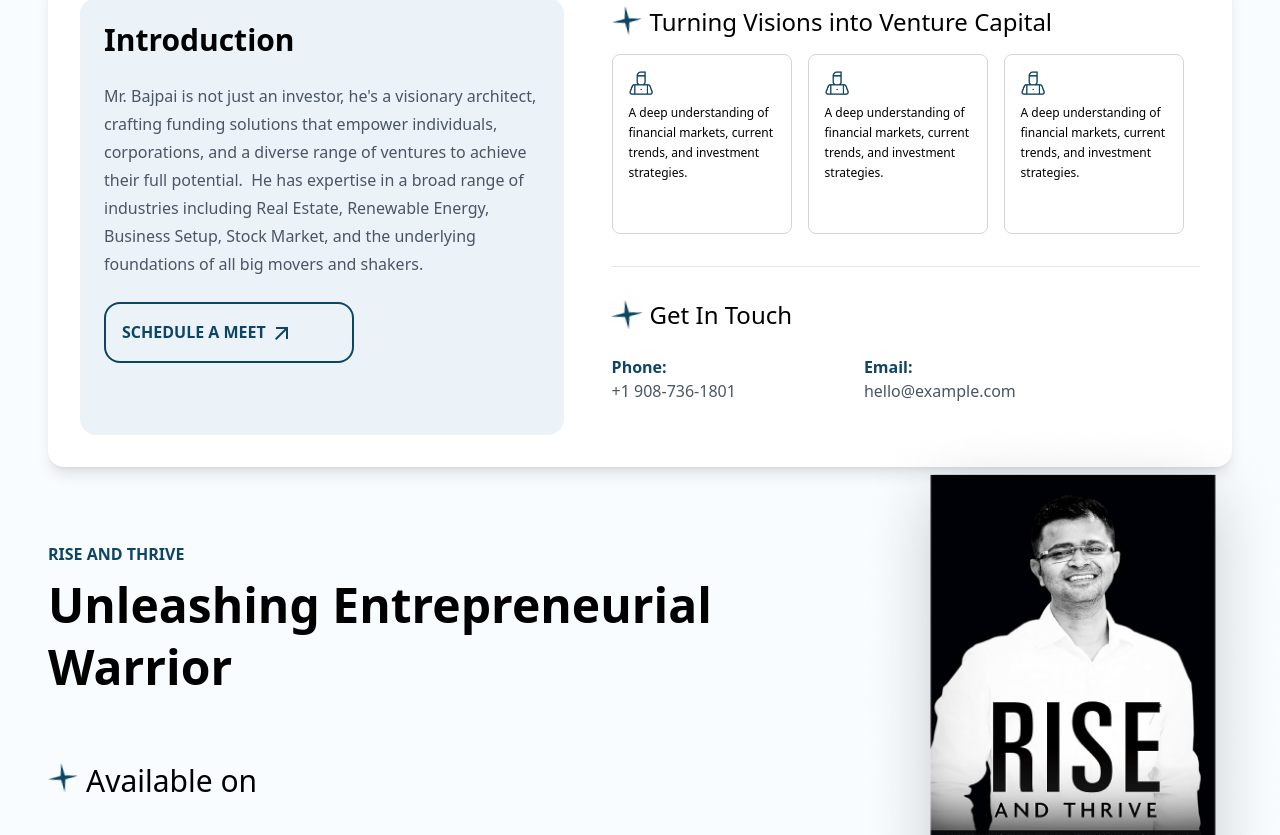
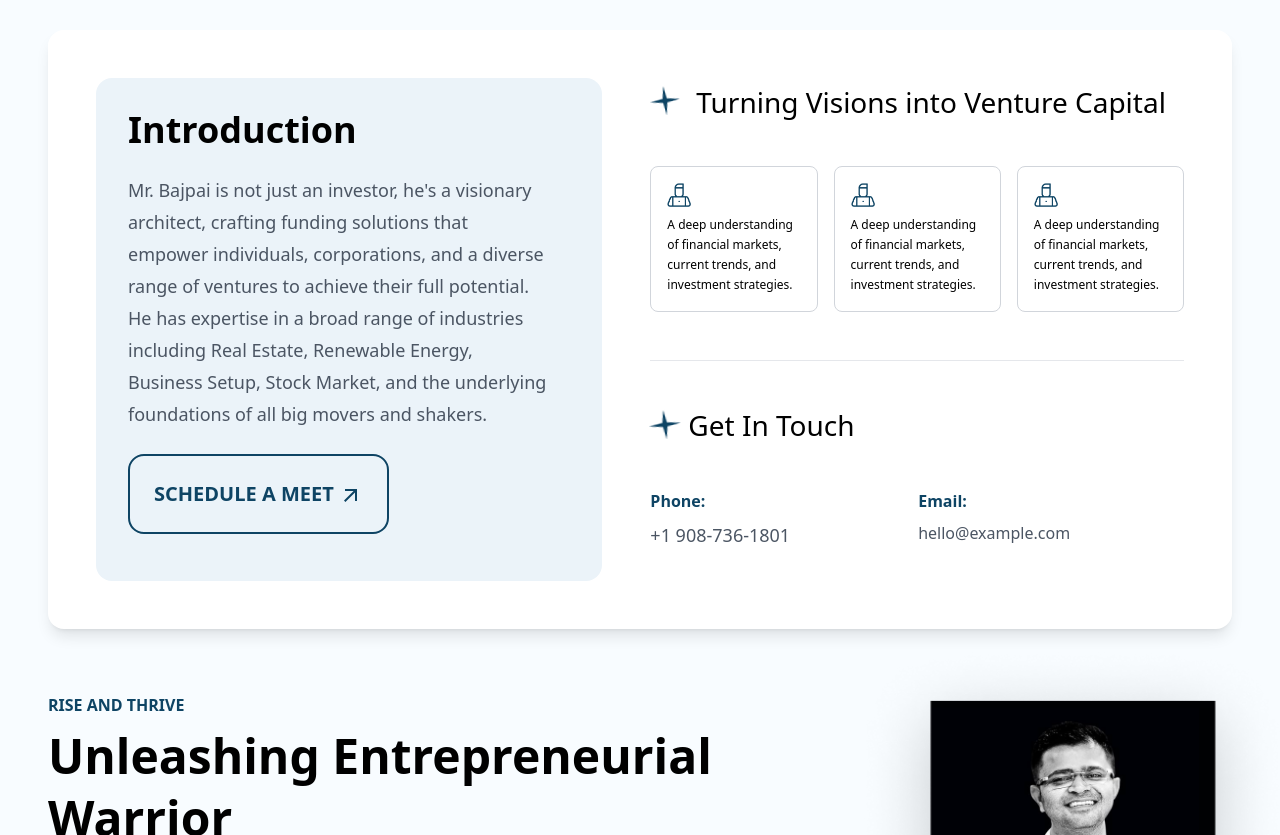
Before and after one commit to rkcoola792/Dubai, a React (Vite) app: page / in a window 1280 px wide. Shown: the part 3405-4240 px from the top of the page. Built offline with nearby package versions, Linux system fonts and the light colour scheme.

Commit message:
section 4 completed for 2xl devics

```diff
--- a/src/components/Homepage/Section4.jsx
+++ b/src/components/Homepage/Section4.jsx
@@ -8,8 +8,8 @@ import { motion } from "framer-motion";
 
 const Section4 = () => {
   return (
-    <div className="section-4  2xl:px-12 flex flex-col gap-12 my-16 relative px-4  sm:px-12   bg-[#F8FCFF] pt-6 justify-center items-center md:justify-normal ">
-    <div className="max-w-[1440px] mx-auto">
+    <div className="section-4  2xl:px-12  my-16 relative px-4  sm:px-12   bg-[#F8FCFF] pt-6 justify-center items-center md:justify-normal  ">
+    <div className="max-w-[1440px] mx-auto flex flex-col gap-16">
 
 
       <div className="absolute w-12 ">
@@ -21,15 +21,15 @@ const Section4 = () => {
           subheading="Funding Guru Subodh Bajpai."
         ></Heading>
       </div>
-      <div className="bottom lg:flex gap-12  bg-white z-[50] rounded-2xl  shadow-lg md:p-8 p-8 ">
+      <div className="bottom lg:flex gap-12  bg-white z-[50] rounded-2xl  shadow-lg md:p-12 p-8  2xl:p-16">
         <motion.div
-          className="left lg:w-[45%] bg-[#EBF3F9] p-6 flex flex-col gap-6 rounded-2xl"
+          className="left lg:w-[35rem]   bg-[#EBF3F9] p-8 2xl:p-12 flex flex-col gap-6 rounded-2xl"
           initial={{ scale: 0.5 }}
           whileInView={{ scale: 1 }}
           transition={{ duration: 0.5 }}
         >
-          <h3 className="text-3xl font-semibold">Introduction</h3>
-          <p className="text-gray-600 leading-7">
+          <h3 className="text-4xl font-semibold 2xl:text-5xl">Introduction</h3>
+          <p className="text-gray-600 leading-8 text-lg 2xl:text-xl 2xl:leading-10 w-[95%] ">
             Mr. Bajpai is not just an investor, he's a visionary architect,
             crafting funding solutions that empower individuals, corporations,
             and a diverse range of ventures to achieve their full potential.  He
@@ -37,7 +37,7 @@ const Section4 = () => {
             Renewable Energy, Business Setup, Stock Market, and the underlying
             foundations of all big movers and shakers.
           </p>
-          <h3 className="uppercase  border-mainBlue border-2 p-4 rounded-2xl w-[250px] sm:w-[250px] text-mainBlue font-semibold cursor-pointer hover:bg-mainBlue hover:text-white transition duration-200 ease-linear hover:ease-linear">
+          <h3 className="uppercase  border-mainBlue border-2 p-6 text-xl  rounded-2xl  w-fit text-mainBlue font-semibold cursor-pointer hover:bg-mainBlue hover:text-white transition duration-200 ease-linear hover:ease-linear">
             {" "}
             Schedule a meet{" "}
             <span>
@@ -45,10 +45,10 @@ const Section4 = () => {
             </span>
           </h3>
         </motion.div>
-        <div className="right lg:w-[55%] flex flex-col mt-4 lg:mt-0 ">
-          <div className="top flex  flex-col gap-4">
+        <div className="right lg:w-[55%] flex flex-col gap-4 2xl:gap-8 mt-4 lg:mt-0 ">
+          <div className="top flex  flex-col gap-12">
             <motion.div
-              className="heading flex gap-2 md:mt-2 mt-6"
+              className="heading flex gap-4 md:mt-2 mt-6"
               initial={{ y: 75, opacity: 0 }}
               whileInView={{ y: 0, opacity: 1 }}
               transition={{ duration: 0.5 }}
@@ -56,7 +56,7 @@ const Section4 = () => {
               <motion.div className="mt-2 md:mt-0">
                 <SmallStar></SmallStar>
               </motion.div>
-              <motion.h2 className="text-2xl  ">
+              <motion.h2 className="text-2xl lg:text-[28px] ">
                 Turning Visions into Venture Capital
               </motion.h2>
             </motion.div>
@@ -69,21 +69,21 @@ const Section4 = () => {
           <hr className="mt-8" />
           <div className="bottom">
             <motion.div
-              className="heading flex flex-col gap-6 my-8"
+              className="heading flex flex-col gap-12 my-8"
               initial={{ y: 75, opacity: 0 }}
               whileInView={{ y: 0, opacity: 1 }}
               transition={{ duration: 0.5 }}
             >
               <div className="flex gap-2 ">
                 <SmallStar></SmallStar>
-                <h2 className="text-2xl">Get In Touch</h2>
+                <h2 className="text-2xl lg:text-[28px]">Get In Touch</h2>
               </div>
               <div className="contacts md:flex-row flex flex-col gap-4  md:gap-32">
-                <div className="phone flex flex-col">
-                  <h3 className="text-mainBlue font-semibold"> Phone:</h3>
-                  <p className="text-gray-600">+1 908-736-1801</p>
+                <div className="phone flex flex-col 2xl:text-2xl gap-2">
+                  <h3 className="text-mainBlue font-semibold "> Phone:</h3>
+                  <p className="text-gray-600 text-lg">+1 908-736-1801</p>
                 </div>
-                <div className="email flex flex-col">
+                <div className="email flex flex-col  2xl:text-2xl gap-2 ">
                   <h3 className="text-mainBlue font-semibold"> Email:</h3>
                   <p className="text-gray-600">hello@example.com</p>
                 </div>
@@ -92,7 +92,7 @@ const Section4 = () => {
           </div>
         </div>
       </div>
-      <div className="book-part md:flex-row flex flex-col  justify-between items-center">
+      <div className="book-part md:flex-row flex flex-col  justify-between items-start">
         <div className="left flex flex-col md:text-left text-center gap-6 sm:gap-16">
           <motion.div
             className="headings flex flex-col gap-2"
@@ -133,7 +133,7 @@ const Section4 = () => {
           whileInView={{ y: 0, opacity: 1 }}
           transition={{ duration: 1 }}
         >
-          <div className="book-image sm:w-[500px] -ml-10 md:-mt-12 md:-mr-16 flex justify-center  ">
+          <div className="book-image sm:w-[500px]  -ml-10 md:-mt-12 md:-mr-16 flex justify-center  ">
             <img src="/book.png" alt="rise and thrive" className="object-cover " />
           </div>
         </motion.div>
--- a/src/components/Homepage/Section4Component.jsx
+++ b/src/components/Homepage/Section4Component.jsx
@@ -4,7 +4,7 @@ import React from 'react'
 const Section4Component = ({icon,heading}) => {
   return (
     <motion.div
-      className="lg:w-[180px] lg:h-[180px] border border-gray-300 bg-white rounded-lg flex flex-col gap-2 py-4 px-4  cursor-pointer z-50 "
+      className="  border border-gray-300 bg-white rounded-lg flex flex-col gap-2  p-4  2xl:p-6 cursor-pointer z-50 justify-center"
       initial={{ scale: 1, y: 75, opacity: 0 }}
 
       whileInView={{ y: 0, opacity: 1 }}
@@ -16,9 +16,9 @@ const Section4Component = ({icon,heading}) => {
 
     >
       <div className="icon">
-        <img src="/Vector.png" alt="icon" className="w-6" />
+        <img src="/Vector.png" alt="icon" className="w-6 2xl:w-8" />
       </div>
-      <div className="heading text-xs leading-5"><p>{heading}</p></div>
+      <div className="heading text-xs leading-5 2xl:text-base"><p>{heading}</p></div>
     </motion.div>
   );
 }
```
